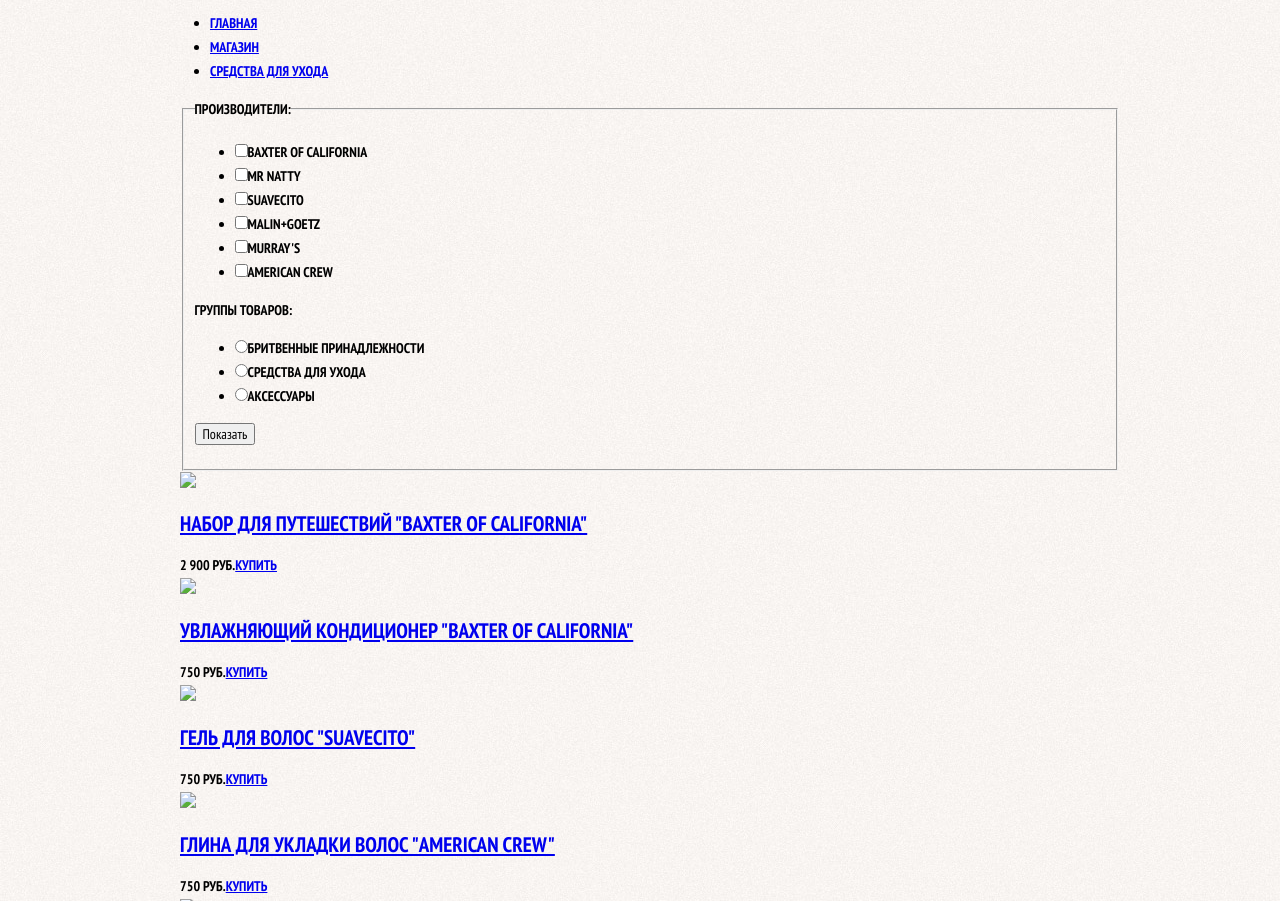
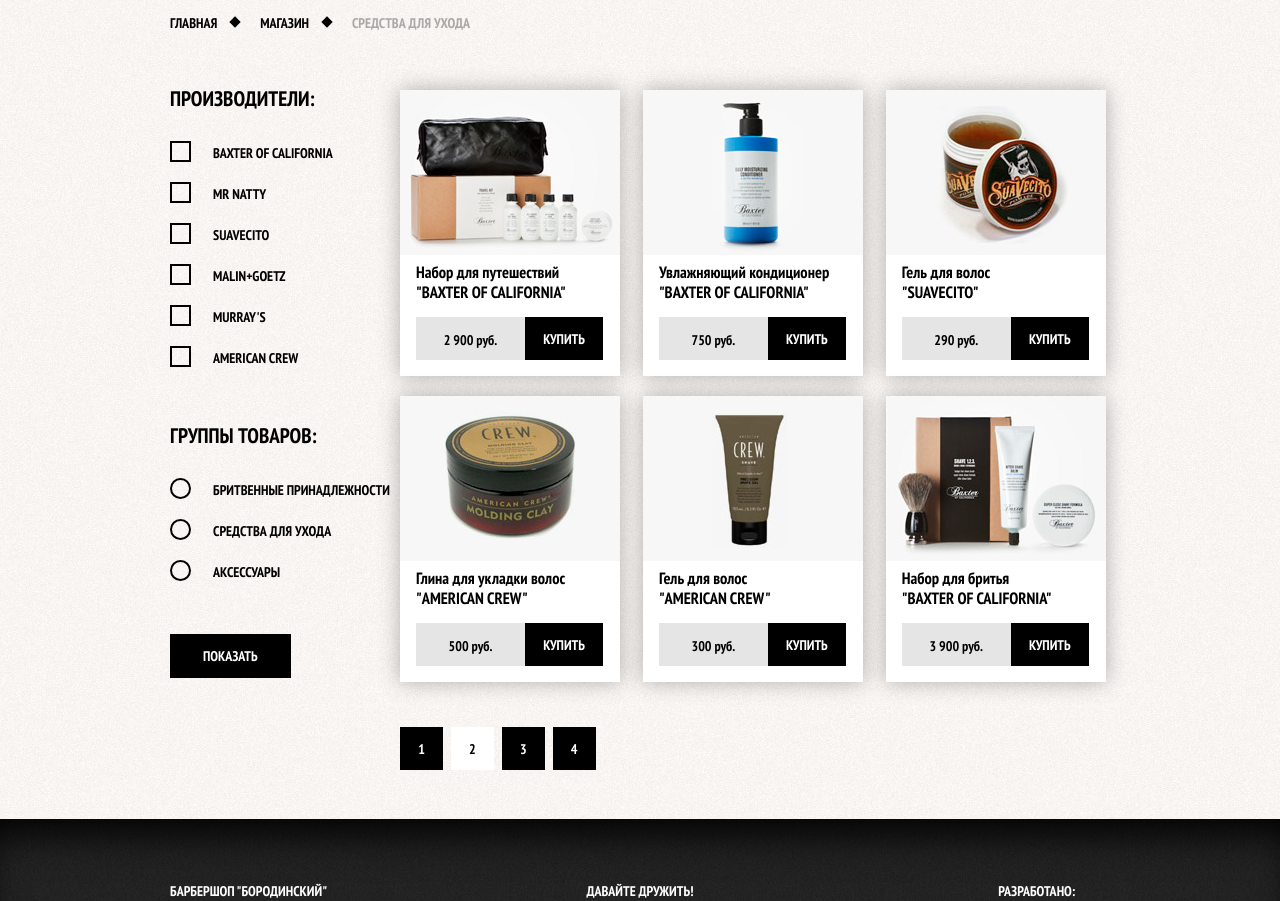
Before and after one commit to cheshev/bshop, a website: page src/shop.html in a window 1280 px wide. Shown: the part 186-1087 px from the top of the page. Drawn offline with Linux system fonts and the light colour scheme.

Commit message:
Finished shop page

```diff
--- a/gulpfile.js
+++ b/gulpfile.js
@@ -20,6 +20,7 @@
 	return gulp.src([
 		// 'src/fonts/**/*.{woff,woff2}',
 		'src/img/**',
+		'src/js/**',
     'src/css/**'
 		], {
 			base: 'src'
@@ -83,7 +84,7 @@
 	});
 	// gulp.watch('src/sass/**/*.scss', ['style', browserSync.reload]);
 	gulp.watch('src/*.html', ['html', browserSync.reload]);
-	// gulp.watch('src/js/**/*.js', ['js', browserSync.reload]);
+	gulp.watch('src/js/**/*.js', ['js', browserSync.reload]);
 	gulp.watch('src/img/**/*', ['copy', browserSync.reload]);
   gulp.watch('src/css/**/*', ['copy', browserSync.reload]);
 });
--- a/src/css/style.css
+++ b/src/css/style.css
@@ -361,6 +361,7 @@
 }
 .modal-content-show {
   display: block;
+  position: fixed;
   animation: bounce 0.6s;
 }
 @keyframes bounce {
@@ -738,7 +739,7 @@
   display: inline-block;
   vertical-align: top;
   float: left;
-  width: 110px;
+  width: 109px;
   height: 43px;
   margin: 0;
   margin-top: 24px;
@@ -754,6 +755,7 @@
   display: inline-block;
   float: left;
   vertical-align: top;
+  height: 43px;
   margin-top: 24px;
   margin-bottom: 66px;
 }
@@ -770,3 +772,142 @@
 .inner-page-item-footer {
   margin-top: 51px !important;
 }
+
+/* Магазин */
+
+.content-left {
+  display: inline-block;
+  vertical-align: top;
+  float: left;
+  width: 220px;
+  margin: 0;
+  padding: 0;
+  margin-top: 52px;
+}
+.content-right {
+  display: inline-block;
+  vertical-align: top;
+  width: 710px;
+  float: right;
+  margin: 0;
+  padding: 0;
+  margin-top: 55px;
+}
+.inner-content-shop {
+  clear: both;
+}
+.filter {
+  list-style: none;
+  padding: 0;
+  margin: 0;
+}
+.filter-form h2 {
+  margin-top: 54px;;
+  margin-bottom: 30px;
+}
+.filter-form h2:first-child {
+  margin-top: 0;
+}
+.list-margin {
+  margin-bottom: 17px;
+}
+.list-margin .login-checkbox {
+  padding-left: 43px;
+}
+.radio-button-check input[type="radio"] {
+    display: none;
+}
+.radio-button-check {
+  position: relative;
+  padding-left: 43px;
+  cursor: pointer;
+}
+.radio-button-check:hover {
+  color: #663d15;
+}
+.radio-button-check input[type="radio"] + .checkbox-indicator {
+  position: absolute;
+  top: -3px;
+  left: 0;
+  width: 17px;
+  height: 17px;
+  border: 2px solid #000000;
+  border-radius: 50%;
+}
+.radio-button-check input[type="radio"]:checked + .checkbox-indicator::before,
+.radio-button-check input[type="radio"]:checked + .checkbox-indicator::after {
+  content: "";
+  position: absolute;
+  top: 4px;
+  left: 4px;
+
+  width: 9px;
+	height: 9px;
+	border-radius: 50%;
+  background-color: #000000;
+}
+.radio-button-check input[type="radio"]:checked + .checkbox-indicator::before {
+  transform: rotate(45deg);
+}
+.radio-button-check input[type="radio"]:checked + .checkbox-indicator::after{
+  transform: rotate(-45deg);
+}
+.list-margin:last-child {
+  margin-bottom: 50px;
+}
+.product {
+  display: inline-block;
+  vertical-align: top;
+  width: 220px;
+  height: 286px;
+  background-color: #ffffff;
+  text-transform: none;
+  margin: 0;
+  padding: 0;
+  margin-right: 20px;
+  margin-bottom: 20px;
+  box-shadow: 0 0 20px rgba(0, 0, 0, 0.3);
+}
+.product h3 {
+  margin: 0;
+  padding: 0;
+  padding-left: 16px;
+  line-height: 20px;
+  margin-bottom: 8px;
+}
+.product a {
+  text-decoration: none;
+  color: #000000;
+}
+.product label {
+  margin-top: 7px;
+  margin-left: 16px;
+  margin-bottom: 16px;
+}
+.product button {
+  margin: 0;
+  margin-top: 7px;
+  padding: 0;
+  width: 78px;
+}
+.product:nth-child(3),
+.product:nth-child(6) {
+  margin-right: 0;
+}
+.product:nth-child(4),
+.product:nth-child(5),
+.product:nth-child(6) {
+  margin-bottom: 0;
+}
+.page-contoller button {
+  width: 43px;
+  height: 43px;
+  margin-top: 45px;
+  margin-right: 5px;
+  margin-bottom: 49px;
+  padding: 0;
+}
+.page-contoller button[disabled] {
+  background-color: #ffffff;
+  color: #000000;
+}
--- a/src/shop.html
+++ b/src/shop.html
@@ -15,9 +15,9 @@
             <img src="img/logo-inner.png" width="111" height="24" alt="Барбершоп Бородинский">
           </a>
           <ul class="main-navigation-list">
-            <li class="main-navigation-item">
+            <!-- <li class="main-navigation-item">
               <a href="#">Информация</a>
-            </li>
+            </li> -->
             <li class="main-navigation-item">
               <a href="#">Новости</a>
             </li>
@@ -39,99 +39,96 @@
     </header>
   <main class="container">
     <h1 class="index-content-title">Средства для ухода</h1>
-    <ul>
-      <li>
-        <a href="index.html">Главная</a>
-      </li>
-      <li>
-        <a href="shop.html">Магазин</a>
-      </li>
-      <li>
-        <a href="#">Средства для ухода</a>
-      </li>
+    <ul class="breadcrumbs">
+      <li><a href="index.html">Главная</a></li>
+      <li>Магазин</li>
+      <li class="current">Средства для ухода</li>
     </ul>
-    <div class="container">
-      <div class="content-left">
-        <form class="filter-form" action="#" method="get">
-          <fieldset>
-            <legend>Производители:</legend>
-              <ul>
-                <li>
-                  <label><input type="checkbox" name="" value="Baxter of California">Baxter of California</label>
+
+    <div class="content-left">
+      <form class="filter-form" action="#" method="get">
+          <h2>Производители:</h2>
+              <ul class="filter">
+                <li class="list-margin">
+                  <label class="login-checkbox"><input type="checkbox" name="" value="Baxter of California"><span class="checkbox-indicator"></span>Baxter of California</label>
                 </li>
-                <li>
-                  <label><input type="checkbox" name="" value="Mr Natty">Mr Natty</label>
+                <li class="list-margin">
+                  <label class="login-checkbox"><input type="checkbox" name="" value="Mr Natty"><span class="checkbox-indicator"></span>Mr Natty</label>
                 </li>
-                <li>
-                  <label><input type="checkbox" name="" value="Suavecito">Suavecito</label>
+                <li class="list-margin">
+                  <label class="login-checkbox"><input type="checkbox" name="" value="Suavecito"><span class="checkbox-indicator"></span>Suavecito</label>
                 </li>
-                <li>
-                  <label><input type="checkbox" name="" value="Malin+Goetz">Malin+Goetz</label>
+                <li class="list-margin">
+                  <label class="login-checkbox"><input type="checkbox" name="" value="Malin+Goetz"><span class="checkbox-indicator"></span>Malin+Goetz</label>
                 </li>
-                <li>
-                  <label><input type="checkbox" name="" value="Murray's">Murray's</label>
+                <li class="list-margin">
+                  <label class="login-checkbox"><input type="checkbox" name="" value="Murray's"><span class="checkbox-indicator"></span>Murray's</label>
                 </li>
-                <li>
-                  <label><input type="checkbox" name="" value="American Crew">American Crew</label>
+                <li class="list-margin">
+                  <label class="login-checkbox"><input type="checkbox" name="" value="American Crew"><span class="checkbox-indicator"></span>American Crew</label>
                 </li>
               </ul>
-            <legend>Группы товаров:</legend>
-              <ul>
-                <li>
-                  <label><input type="radio" name="" value="Бритвенные принадлежности">Бритвенные принадлежности</label>
+          <h2>Группы товаров:</h2>
+              <ul class="filter">
+                <li class="list-margin">
+                  <label class="radio-button-check"><input type="radio" name="" value="Бритвенные принадлежности"><span class="checkbox-indicator"></span>Бритвенные принадлежности</label>
                 </li>
-                <li>
-                  <label><input type="radio" name="" value="Средства для ухода">Средства для ухода</label>
+                <li class="list-margin">
+                  <label class="radio-button-check"><input type="radio" name="" value="Средства для ухода"><span class="checkbox-indicator"></span>Средства для ухода</label>
                 </li>
-                <li>
-                  <label><input type="radio" name="" value="Аксессуары">Аксессуары</label>
+                <li class="list-margin">
+                  <label class="radio-button-check"><input type="radio" name="" value="Аксессуары"><span class="checkbox-indicator"></span>Аксессуары</label>
                 </li>
               </ul>
-            <p><input type="submit" value="Показать"></p>
-          </fieldset>
-        </form>
+            <p><input class="btn" type="submit" value="Показать"></p>
+      </form>
+    </div>
+    <div class="content-right">
+      <div class="product">
+          <img src="img/shop-item-1.jpg" width="220" height="165">
+          <h3 class="products-title"><a href="item.html">Набор для путешествий<br> "BAXTER OF CALIFORNIA"</a></h3>
+          <label class="inner-item-price"><p>2 900 руб.</p></label>
+          <button class="btn inner-item-btn" type="button">Купить</button>
       </div>
-      <div class="content-right">
-        <div class="products">
-          <img src="#" width="" height="">
-          <h2 class="products-title"><a href="item.html">Набор для путешествий "Baxter of California"</a></h2>
-          <label>2 900 руб.<a href="#">Купить</a></label>
-        </div>
-        <div class="products">
-          <img src="#" width="" height="">
-          <h2 class="products-title"><a href="#">Увлажняющий кондиционер "Baxter of California"</a></h2>
-          <label>750 руб.<a href="#">Купить</a></label>
-        </div>
-        <div class="products">
-          <img src="#" width="" height="">
-          <h2 class="products-title"><a href="#">Гель для волос "Suavecito"</a></h2>
-          <label>750 руб.<a href="#">Купить</a></label>
-        </div>
-        <div class="products">
-          <img src="#" width="" height="">
-          <h2 class="products-title"><a href="#">Глина для укладки волос "American Crew"</a></h2>
-          <label>750 руб.<a href="#">Купить</a></label>
-        </div>
-        <div class="products">
-          <img src="#" width="" height="">
-          <h2 class="products-title"><a href="#">Гель для волос "American Crew"</a></h2>
-          <label>750 руб.<a href="#">Купить</a></label>
-        </div>
-        <div class="products">
-          <img src="#" width="" height="">
-          <h2 class="products-title"><a href="#">Набор для бритья "Baxter of California"</a></h2>
-          <label>750 руб.<a href="#">Купить</a></label>
-        </div>
-        <div class="page-contoller">
-        <a href="#"><img src="#" width="" height="" alt="1"></a>
-        <a href="#"><img src="#" width="" height="" alt="2"></a>
-        <a href="#"><img src="#" width="" height="" alt="3"></a>
-        <a href="#"><img src="#" width="" height="" alt="4"></a>
-        </div>
+      <div class="product">
+          <img src="img/shop-item-2.jpg" width="220" height="165">
+          <h3 class="products-title"><a href="#">Увлажняющий кондиционер<br> "BAXTER OF CALIFORNIA"</a></h3>
+          <label class="inner-item-price"><p>750 руб.</p></label>
+          <button class="btn inner-item-btn" type="button">Купить</button>
+      </div>
+      <div class="product">
+          <img src="img/shop-item-3.jpg" width="220" height="165">
+          <h3 class="products-title"><a href="#">Гель для волос<br> "SUAVECITO"</a></h3>
+          <label class="inner-item-price"><p>290 руб.</p></label>
+          <button class="btn inner-item-btn" type="button">Купить</button>
+      </div>
+      <div class="product">
+          <img src="img/shop-item-4.jpg" width="220" height="165">
+          <h3 class="products-title"><a href="#">Глина для укладки волос<br> "AMERICAN CREW"</a></h3>
+          <label class="inner-item-price"><p>500 руб.</p></label>
+          <button class="btn inner-item-btn" type="button">Купить</button>
+      </div>
+      <div class="product">
+          <img src="img/shop-item-5.jpg" width="220" height="165">
+          <h3 class="products-title"><a href="#">Гель для волос<br> "AMERICAN CREW"</a></h3>
+          <label class="inner-item-price"><p>300 руб.</p></label>
+          <button class="btn inner-item-btn" type="button">Купить</button>
+      </div>
+      <div class="product">
+          <img src="img/shop-item-6.jpg" width="220" height="165">
+          <h3 class="products-title"><a href="#">Набор для бритья<br> "BAXTER OF CALIFORNIA"</a></h3>
+          <label class="inner-item-price"><p>3 900 руб.</p></label>
+          <button class="btn inner-item-btn" type="button">Купить</button>
+      </div>
+      <div class="page-contoller">
+        <button class="btn" type="button">1</button>
+        <button class="btn" type="button" disabled>2</button>
+        <button class="btn" type="button">3</button>
+        <button class="btn" type="button">4</button>
       </div>
     </div>
   </main>
-  <footer class="main-footer">
+  <footer class="main-footer inner-content-shop">
     <div class="container clearfix">
       <div class="footer-contacts">
         Барбершоп "Бородинский"<br>
@@ -171,7 +168,7 @@
     <button class="modal-content-close" type="button" title="Закрыть">Закрыть</button>
     <div id="yandex-map"></div>
   </div>
-  <div class="modal-overlay"></div>
+  <div class="modal-overlay" id="overlay"></div>
   <script src="js/script.js"></script>
 </body>
 </html>
```
Also changed, not shown: src/index.html (+5 -2 lines), src/item.html (+3 -3 lines), src/js/script.js (+12 -12 lines), src/price.html (+3 -3 lines), src/img/shop-item-1.jpg (added), src/img/shop-item-2.jpg (added), src/img/shop-item-3.jpg (added), src/img/shop-item-4.jpg (added), src/img/shop-item-5.jpg (added), src/img/shop-item-6.jpg (added), 1 other file.
